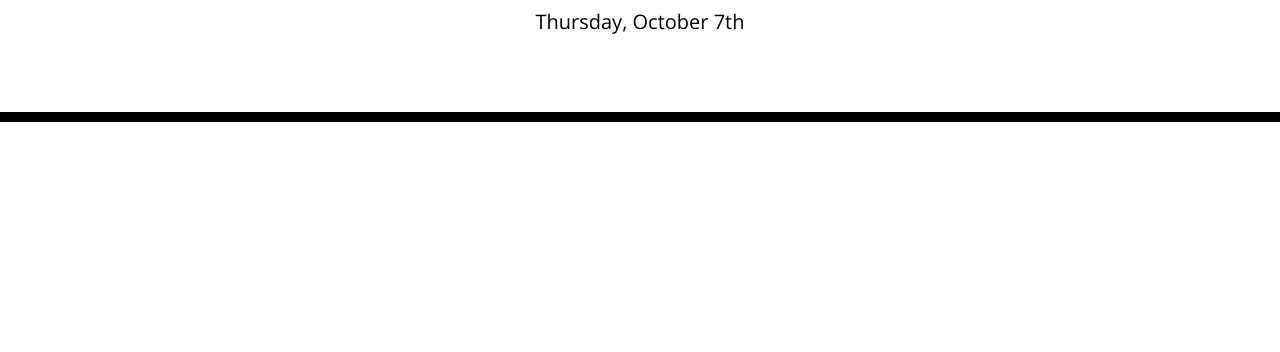
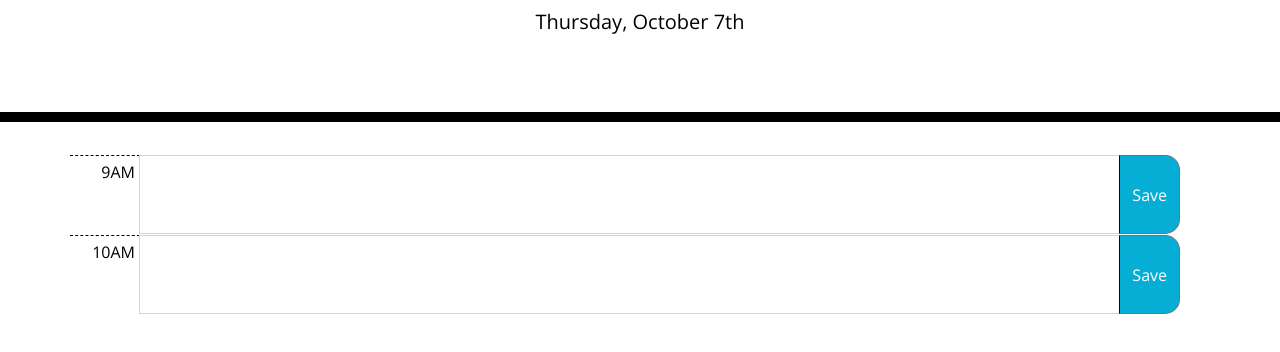
Before and after one commit to mikepizzica/day-planner, a plain HTML site: page index.html in a window 1280 px wide. Shown: the part 182-534 px from the top of the page. Drawn offline with nearby package versions, Linux system fonts and the light colour scheme.

Commit message:
add rows to HTML

```diff
--- a/assets/css/style.css
+++ b/assets/css/style.css
@@ -23,6 +23,7 @@ textarea {
 
 .description {
   white-space: pre-wrap;
+  height: 100%;
 }
 
 .time-block {
@@ -69,3 +70,9 @@ textarea {
   font-size: 20px;
   transition: all 0.3s ease-in-out;
 }
+
+span {
+  width:70px;
+  text-align: right;
+  padding: 8px 5px 0px 0px;
+}
--- a/assets/js/main.js
+++ b/assets/js/main.js
@@ -1,2 +1,3 @@
+// current date at top of page
 var today = moment();
 $("#currentDay").text(today.format("dddd, MMMM Do"));
--- a/index.html
+++ b/index.html
@@ -23,13 +23,47 @@
   </head>
 
   <body>
+    <!-- header info -->
     <header class="jumbotron ">
+      <!-- centered text -->
       <h1 class="display-3 d-flex justify-content-center">Work Day Scheduler</h1>
+      <!-- centered text -->
       <p class="lead d-flex justify-content-center">A simple calendar app for scheduling your work day</p>
+      <!-- centered spot for date which is filled by js -->
       <p id="currentDay" class="lead"></p>
     </header>
+
+    <!-- container for the hourly timeslots -->
     <div class="container">
-      <!-- Timeblocks go here -->
+
+      <!-- row for a specific hour -->
+      <div class="input-group row">
+        <!-- hour portion of row -->
+        <div class="input-group-prepend">
+          <span class="hour">9AM</span>
+        </div>
+        <!-- input portion of row -->
+        <textarea type="text" class="form-control description" aria-label="Description"></textarea>
+        <!-- button portion of row -->
+        <div class="input-group-append">
+          <button class="btn btn-outline-secondary saveBtn" type="button">Save</button>
+        </div>
+      </div>
+
+      <!-- row for a specific hour -->
+      <div class="input-group row">
+        <!-- hour portion of row -->
+        <div class="input-group-prepend">
+          <span class="hour">10AM</span>
+        </div>
+        <!-- input portion of row -->
+        <textarea type="text" class="form-control description" aria-label="Description"></textarea>
+        <!-- button portion of row -->
+        <div class="input-group-append">
+          <button class="btn btn-outline-secondary saveBtn" type="button">Save</button>
+        </div>
+      </div>
+
     </div>
 
     <script src="https://cdnjs.cloudflare.com/ajax/libs/jquery/3.2.1/jquery.min.js"></script>
```
